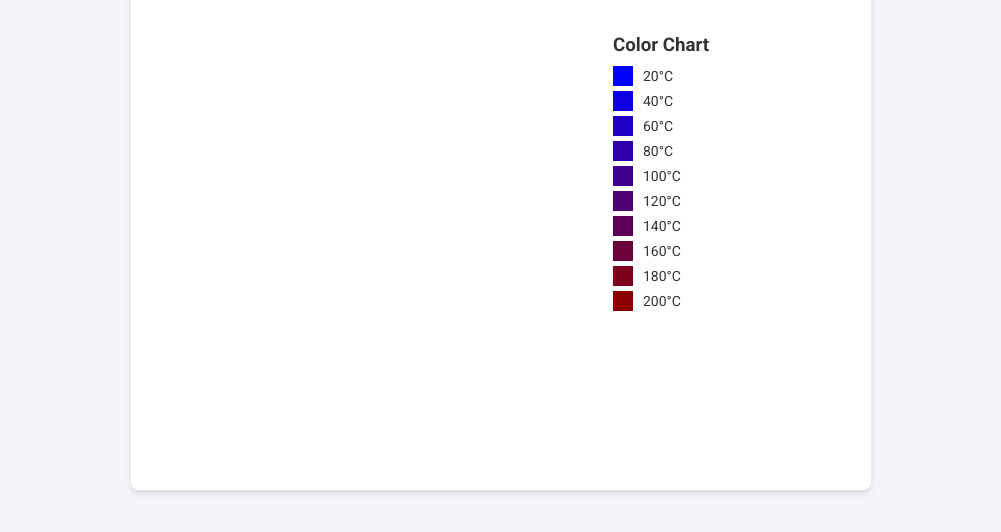
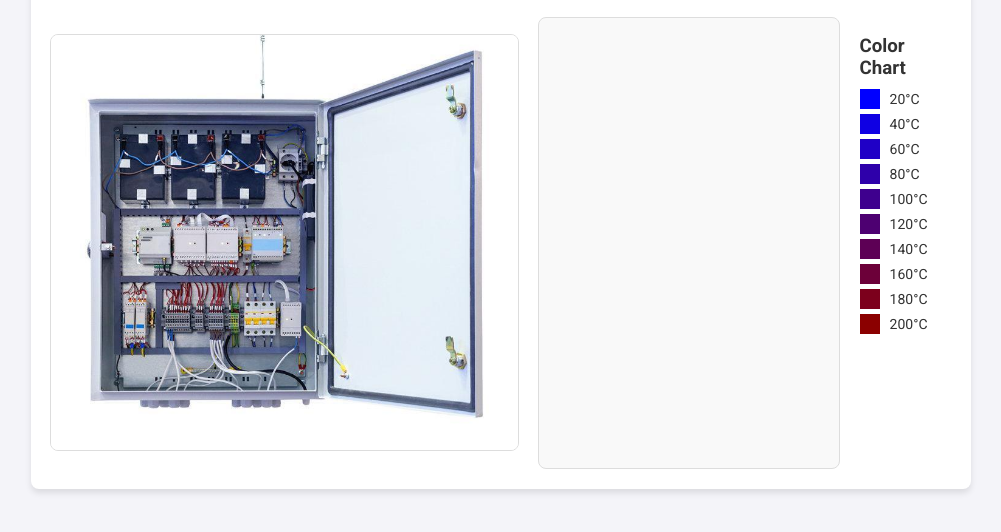
Before and after one commit to Buddhilasiri/Biot_tempAlarm, a plain HTML site: page index.html in a window 1280 px wide. Shown: the part 234-766 px from the top of the page, without its empty margins (139-1140 px from the left). Drawn offline with nearby package versions, Linux system fonts and the light colour scheme; no server answers.

Commit message:
Reorder visualization layout: image to the left, heatmap to the right

```diff
--- a/css/style.css
+++ b/css/style.css
@@ -21,7 +21,7 @@ body {
   background: #fff;
   border-radius: 8px;
   box-shadow: 0px 4px 6px rgba(0, 0, 0, 0.1);
-  max-width: 700px;
+  max-width: 900px;
   width: 100%;
   transition: background 0.3s ease, color 0.3s ease;
 }
@@ -49,10 +49,38 @@ h1 {
   gap: 20px;
 }
 
-#heatmap svg {
-  margin: 0 auto;
+/* Visualization Section */
+#visualization {
+  display: flex;
+  justify-content: center;
+  align-items: center;
+  gap: 20px;
 }
 
+#junction-box-image {
+  display: flex;
+  justify-content: center;
+  align-items: center;
+}
+
+#junction-box-image img {
+  max-width: 100%; /* Ensures the image scales within its container */
+  max-height: 450px; /* Matches the heatmap height */
+  border: 1px solid #ddd;
+  border-radius: 8px;
+  object-fit: contain; /* Ensures the image scales without distortion */
+}
+
+#heatmap {
+  width: 300px;
+  height: 450px;
+  border: 1px solid #ddd;
+  border-radius: 8px;
+  background: #f9f9f9;
+}
+
+
+/* Color Chart */
 #color-chart {
   text-align: left;
 }
@@ -89,6 +117,14 @@ body.dark-mode {
 body.dark-mode .container {
   background: #1e1e1e;
   color: #f4f4f9;
+}
+
+body.dark-mode #heatmap {
+  background: #333;
+}
+
+body.dark-mode #junction-box-image img {
+  border: 1px solid #555;
 }
 
 /* Tooltip */
--- a/index.html
+++ b/index.html
@@ -19,7 +19,12 @@
       </label>
     </div>
     <div class="content">
-      <div id="heatmap"></div>
+      <div id="visualization">
+        <div id="junction-box-image">
+          <img src="/images/image.png" alt="Junction Box" />
+        </div>
+        <div id="heatmap"></div>
+      </div>
       <div id="color-chart">
         <h3>Color Chart</h3>
         <ul>
--- a/server.js
+++ b/server.js
@@ -35,6 +35,7 @@ app.use(
 // Serve static files for the frontend
 app.use("/css", express.static(path.join(__dirname, "css")));
 app.use("/js", express.static(path.join(__dirname, "js")));
+app.use('/images', express.static(path.join(__dirname, 'images')));
 
 // Serve the index.html
 app.get("/", (req, res) => {
```
Also changed, not shown: images/image.png (added).
